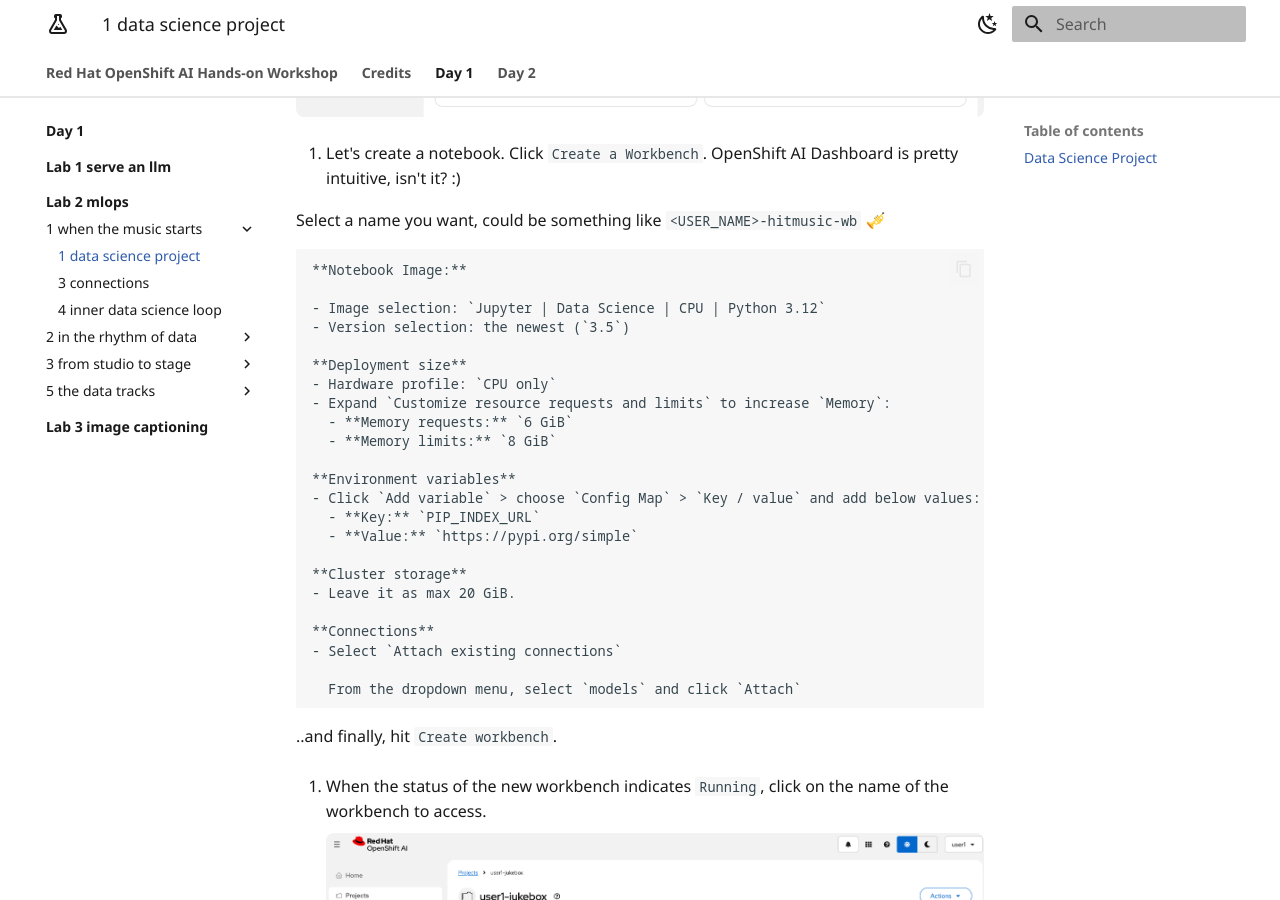
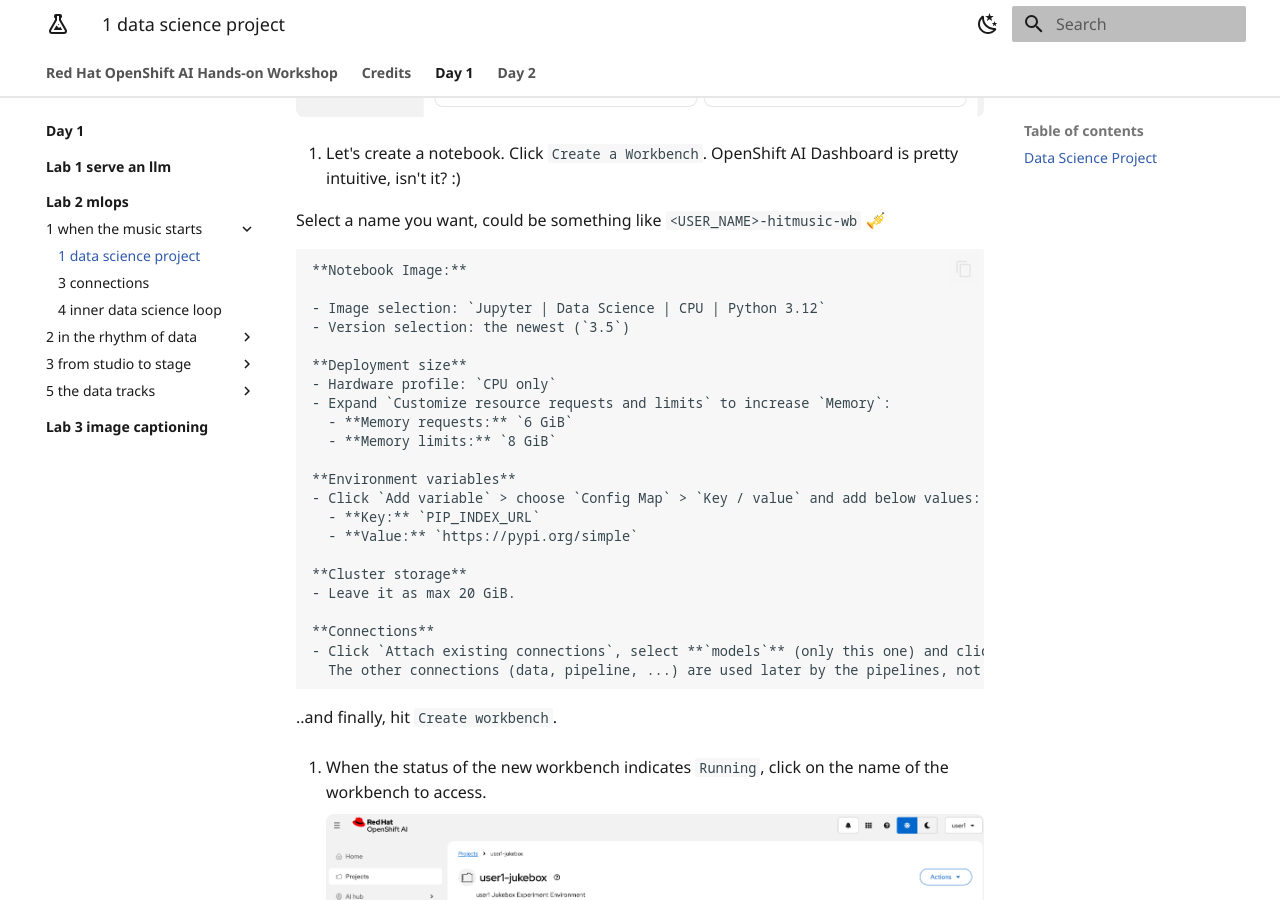
Before and after one commit to rflorenc/openshift-ai-workshop, an MkDocs documentation site: the page built from docs/day-1/lab-2-mlops/1-when-the-music-starts/1-data-science-project.md, in a window 1280 px wide and 900 px high, scrolled down 1145 px. Built offline with MkDocs 1.6.1 and Material for MkDocs 9.7.7, drawn with Linux system fonts in a browser that asks for light colours.

Commit message:
Update guides

```diff
--- a/docs/day-1/lab-2-mlops/1-when-the-music-starts/1-data-science-project.md
+++ b/docs/day-1/lab-2-mlops/1-when-the-music-starts/1-data-science-project.md
@@ -32,9 +32,8 @@
     - Leave it as max 20 GiB.
 
     **Connections**
-    - Select `Attach existing connections`
-
-      From the dropdown menu, select `models` and click `Attach`
+    - Click `Attach existing connections`, select **`models`** (only this one) and click `Attach`.
+      The other connections (data, pipeline, ...) are used later by the pipelines, not by the workbench.
 
 ..and finally, hit `Create workbench`.
 
```
